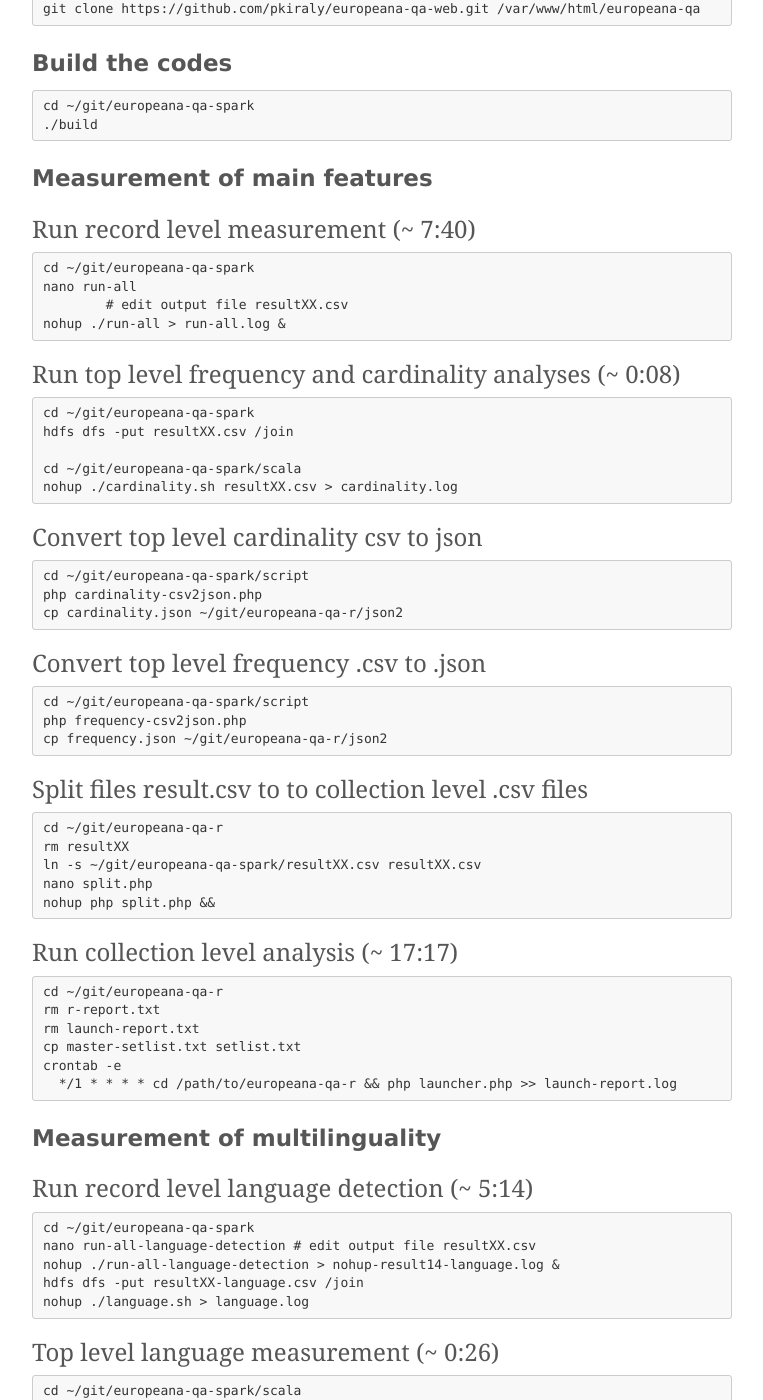
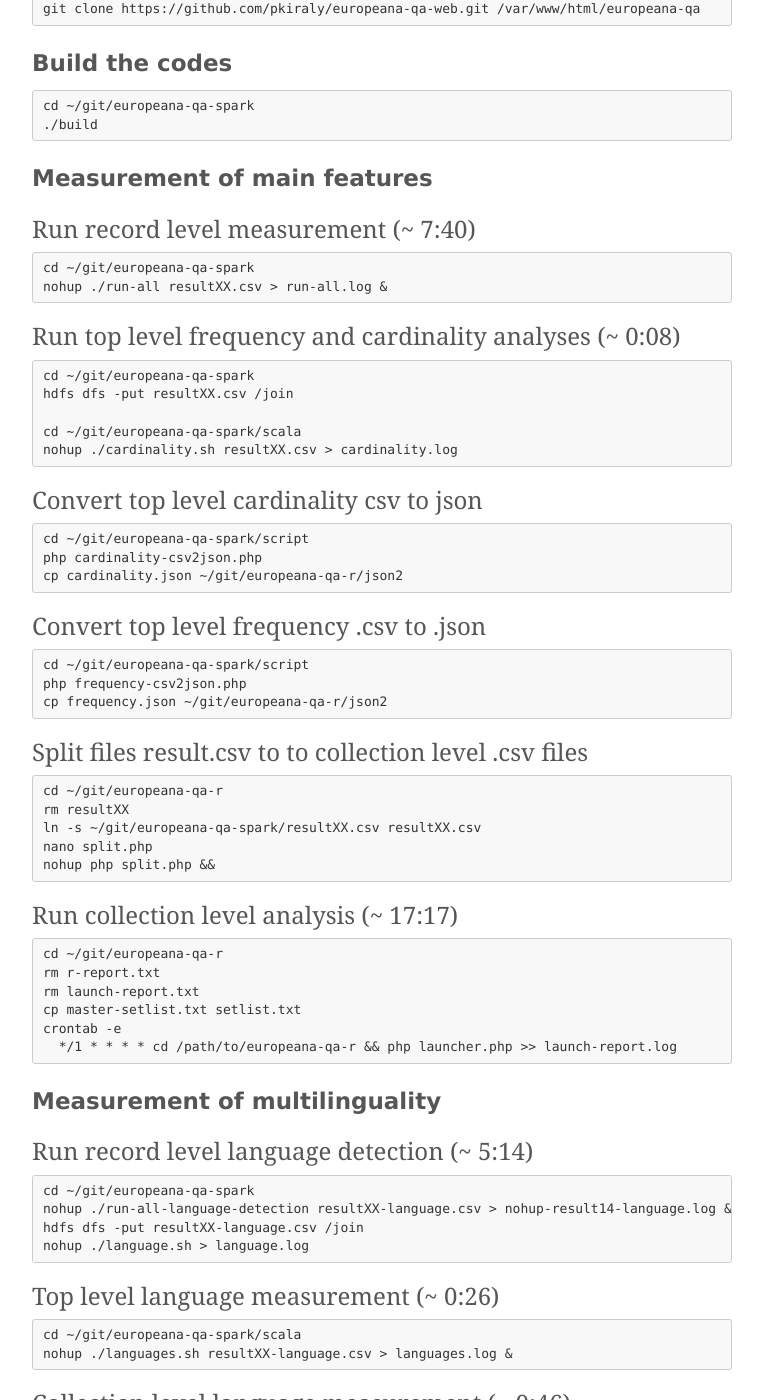
Before and after one commit to pkiraly/pkiraly.github.io, a Jekyll site: the page built from cheatsheet.md, in a window 1280 px wide and 1400 px high, scrolled down 1451 px. Shown: the whole window, without its empty margins (258-1021 px from the left). Built offline with Jekyll 4.4.1, drawn with Linux system fonts in a browser that asks for light colours; nearby versions of some CDN libraries; some web fonts are replaced; comment, search, counter and statistics services are not loaded.

Commit message:
Update cheatsheet.md

````diff
--- a/cheatsheet.md
+++ b/cheatsheet.md
@@ -32,9 +32,7 @@ cd ~/git/europeana-qa-spark
 
 ```
 cd ~/git/europeana-qa-spark
-nano run-all
-	# edit output file resultXX.csv
-nohup ./run-all > run-all.log &
+nohup ./run-all resultXX.csv > run-all.log &
 ```
 
 ### Run top level frequency and cardinality analyses (~ 0:08)
@@ -90,8 +88,7 @@ crontab -e
 
 ```
 cd ~/git/europeana-qa-spark
-nano run-all-language-detection # edit output file resultXX.csv
-nohup ./run-all-language-detection > nohup-result14-language.log &
+nohup ./run-all-language-detection resultXX-language.csv > nohup-result14-language.log &
 hdfs dfs -put resultXX-language.csv /join
 nohup ./language.sh > language.log
 ```
````
